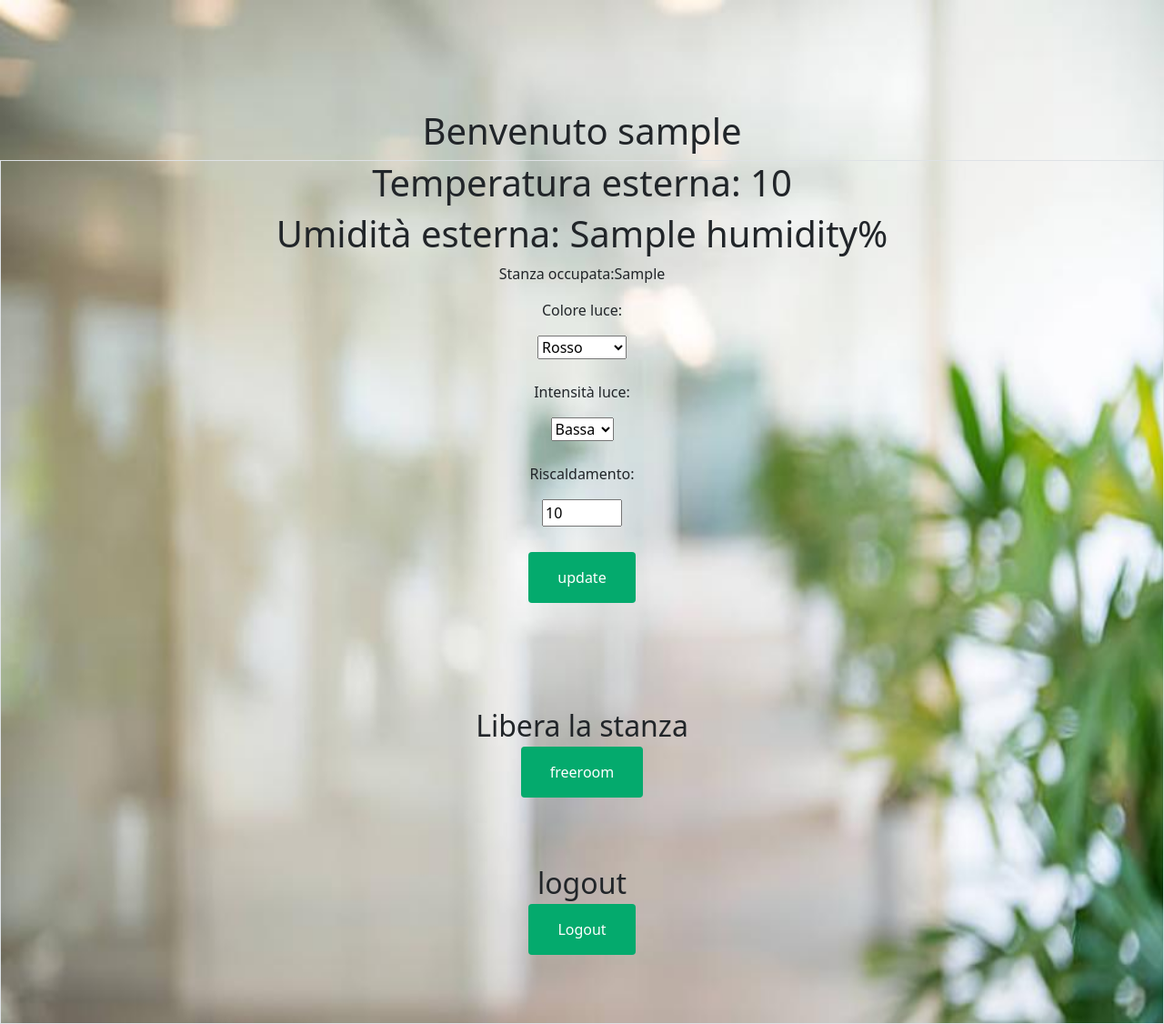
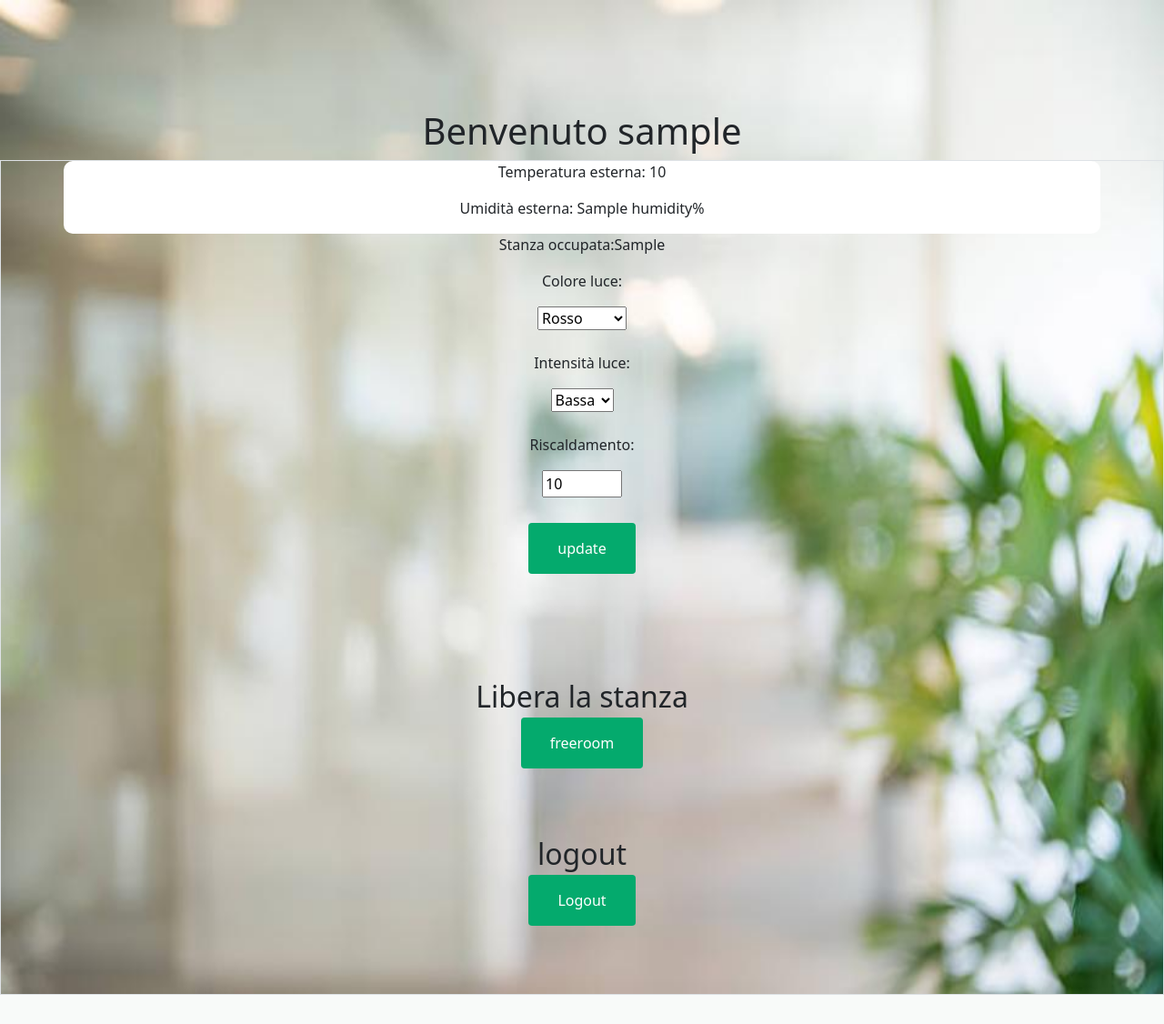
Before and after one commit to felicia-puzone/smart-office-project, a Flask app: template server/progettoFlask/templates/index.html in a window 1280 px wide. Shown: the whole page at 91% size. After the commit the page ends 1094 px from the top, so only its background shows below. Run offline with Flask 2, Linux system fonts and the light colour scheme; the template is opened without the code that fills it: most values are stand-ins (such as "Sample title", 1, 10 or a date in 2020).

Commit message:
fix frontend

```diff
--- a/server/progettoFlask/templates/index.html
+++ b/server/progettoFlask/templates/index.html
@@ -26,8 +26,18 @@
         <div align="center">
           <div align="center" class="border">
              <div class="header">
-		<h1>Temperatura esterna: {{weather['temperature']}}</h1>
-		<h1>Umidità esterna: {{weather['humidity']}}%</h1>
+
+	<div class= "container" style="background-color:white; border-radius:10px">
+	<div class="d-flex justify-content-center">
+		<p>Temperatura esterna: {{weather['temperature']}}</p>
+	</div>
+	<div class="d-flex justify-content-center">
+		<p>Umidità esterna: {{weather['humidity']}}%</p>
+	</div>
+</div>
+
+
+
 		<p>Stanza occupata:{{digitalTwin.id_room}}</p>
 		<form action="{{ url_for('update') }}" method="post">
 			<p>Colore luce:</p>
```
